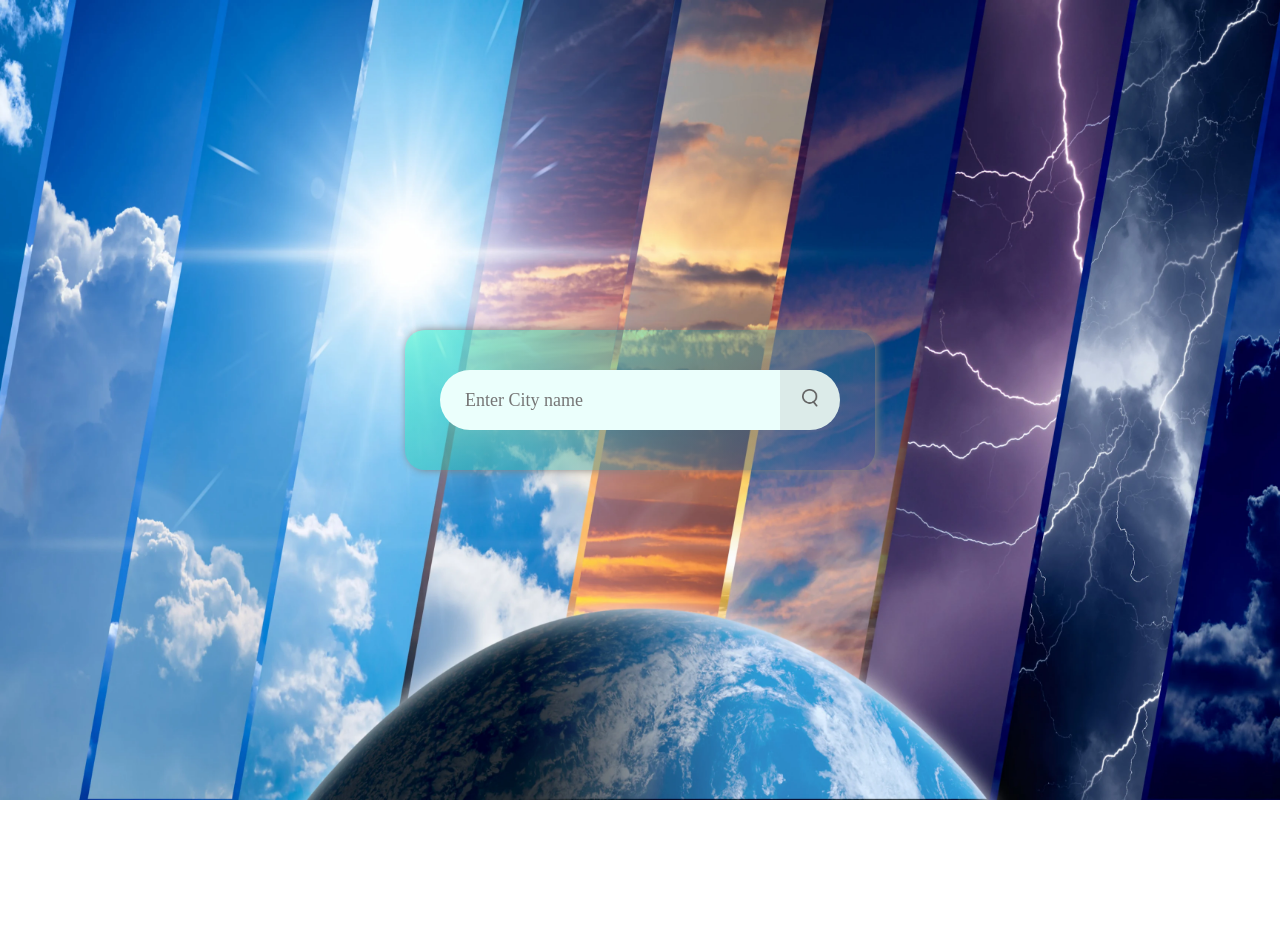
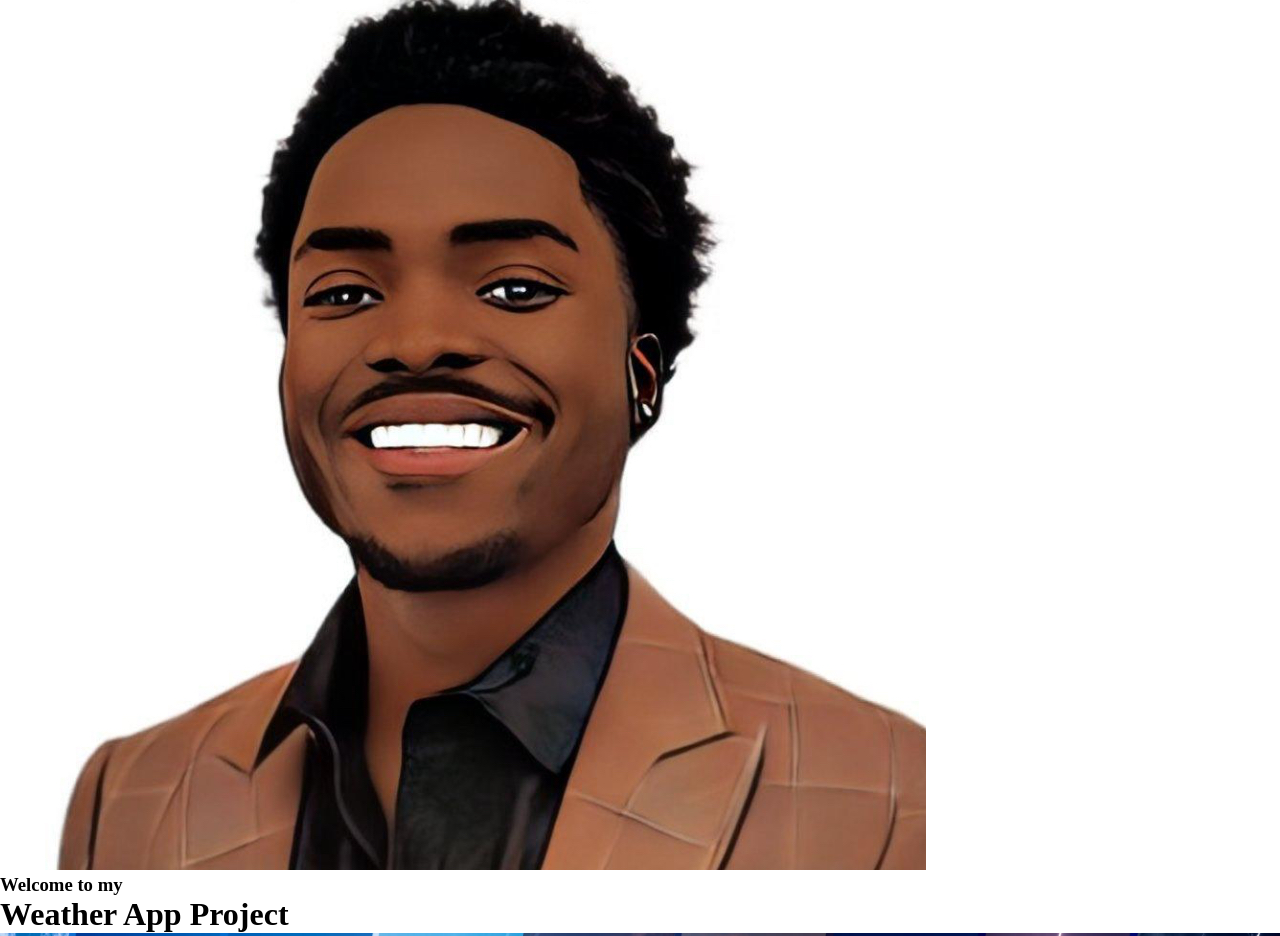
Before and after one commit to lukaby-eric/lukas-weather, a plain HTML site: page index.html in a window 1280 px wide. Shown: the top 936 px of the page. Before the commit the page ends 800 px from the top, so only its background shows below. Drawn offline with Linux system fonts and the light colour scheme.

Commit message:
Update index.html

```diff
--- a/index.html
+++ b/index.html
@@ -9,6 +9,14 @@
     <link rel="icon" type="image/x-icon" href="../assets/images/icon.png">
 </head>
 <body>
+    <div id="welcome-page">
+        <div class="welcome">
+            <img src="assets/images/lukas.jpeg" alt="">
+            <h3>Welcome to my</h3>
+            <h1> Weather App Project</h1>
+        </div>
+    </div>
+
     <div id="all-contents">
         <div class="card">
             <img src="assets/images/icon.png" alt="" id="logo">
```
